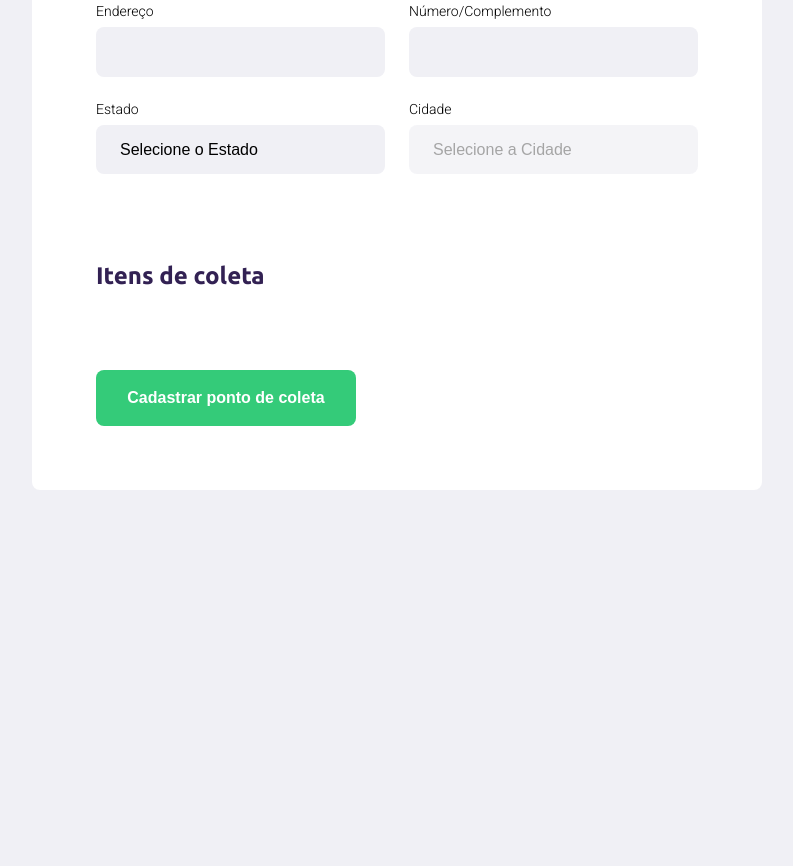
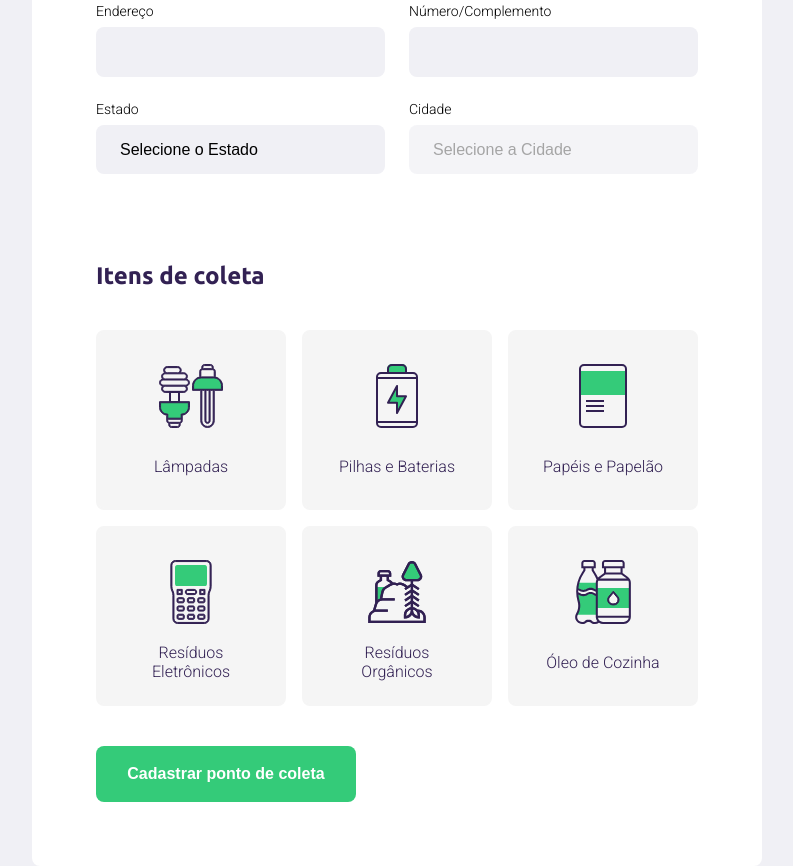
Before and after one commit to laisrhianne/ecoleta, a plain HTML site: page create-point.html in a window 1280 px wide. Shown: the part 425-1291 px from the top of the page, without its empty margins (58-851 px from the left). Before the commit the page ends 915 px from the top, so only its background shows below. Drawn offline with Linux system fonts and the light colour scheme; no server answers.

Commit message:
items added

```diff
--- a/create-point.html
+++ b/create-point.html
@@ -70,6 +70,33 @@
             <legend>
                 <h2>Itens de coleta</h2>
             </legend>
+
+            <div class="items-grid">
+              <li data-id="1">
+                <img src="/assets/lampadas.svg" alt="Lâmpadas">
+                <span>Lâmpadas</span>
+              </li>
+              <li data-id="2">
+                <img src="/assets/baterias.svg" alt="Pilhas e Baterias">
+                <span>Pilhas e Baterias</span>
+              </li>
+              <li data-id="3">
+                <img src="/assets/papeis-papelao.svg" alt="Papéis e Papelão">
+                <span>Papéis e Papelão</span>
+              </li>
+              <li data-id="4">
+                <img src="/assets/eletronicos.svg" alt="Resíduos Eletrônicos">
+                <span>Resíduos Eletrônicos</span>
+              </li>
+              <li data-id="5">
+                <img src="/assets/organicos.svg" alt="Resíduos Orgânicos">
+                <span>Resíduos Orgânicos</span>
+              </li>
+              <li data-id="6">
+                <img src="/assets/oleo.svg" alt="Óleo de Cozinha">
+                <span>Óleo de Cozinha</span>
+              </li>
+            </div>
           </fieldset>
 
           <button type="submit">Cadastrar ponto de coleta</button>
--- a/scripts/create-point.js
+++ b/scripts/create-point.js
@@ -23,7 +23,7 @@ function getCities(event) {
 
     const url = `https://servicodados.ibge.gov.br/api/v1/localidades/estados/${ufValue}/municipios`;
 
-    citySelect.innerHTML = '<option value>Selecione a cidade</optionm>';
+    citySelect.innerHTML = '<option value>Selecione a cidade</option>';
     citySelect.disabled = true;
 
     fetch(url)
--- a/styles/create-point.css
+++ b/styles/create-point.css
@@ -124,3 +124,46 @@ form button {
 form button:hover {
     background-color: #2fb86e;
 }
+
+.items-grid {
+    display: grid;
+    grid-template-columns: 1fr 1fr 1fr;
+    gap: 16px;
+}
+
+.items-grid li {
+    background-color: #f5f5f5;
+    list-style: none;
+
+    border: 2px solid #f5f5f5;
+    border-radius: 8px;
+
+    height: 180px;
+
+    padding: 32px 24px 16px;
+
+    display:flex;
+    flex-direction: column;
+    align-items: center;
+    justify-content: space-between;
+
+    text-align: center;
+
+    cursor: pointer;
+}
+
+.items-grid li span{
+    margin-top: 12px;
+
+    flex: 1;
+
+    display: flex;
+    align-items: center;
+
+    color: var(--title-color);
+}
+
+.items-grid li.selected {
+    background: #e1faec;
+    border: 2px solid #34cb79;
+}
```
